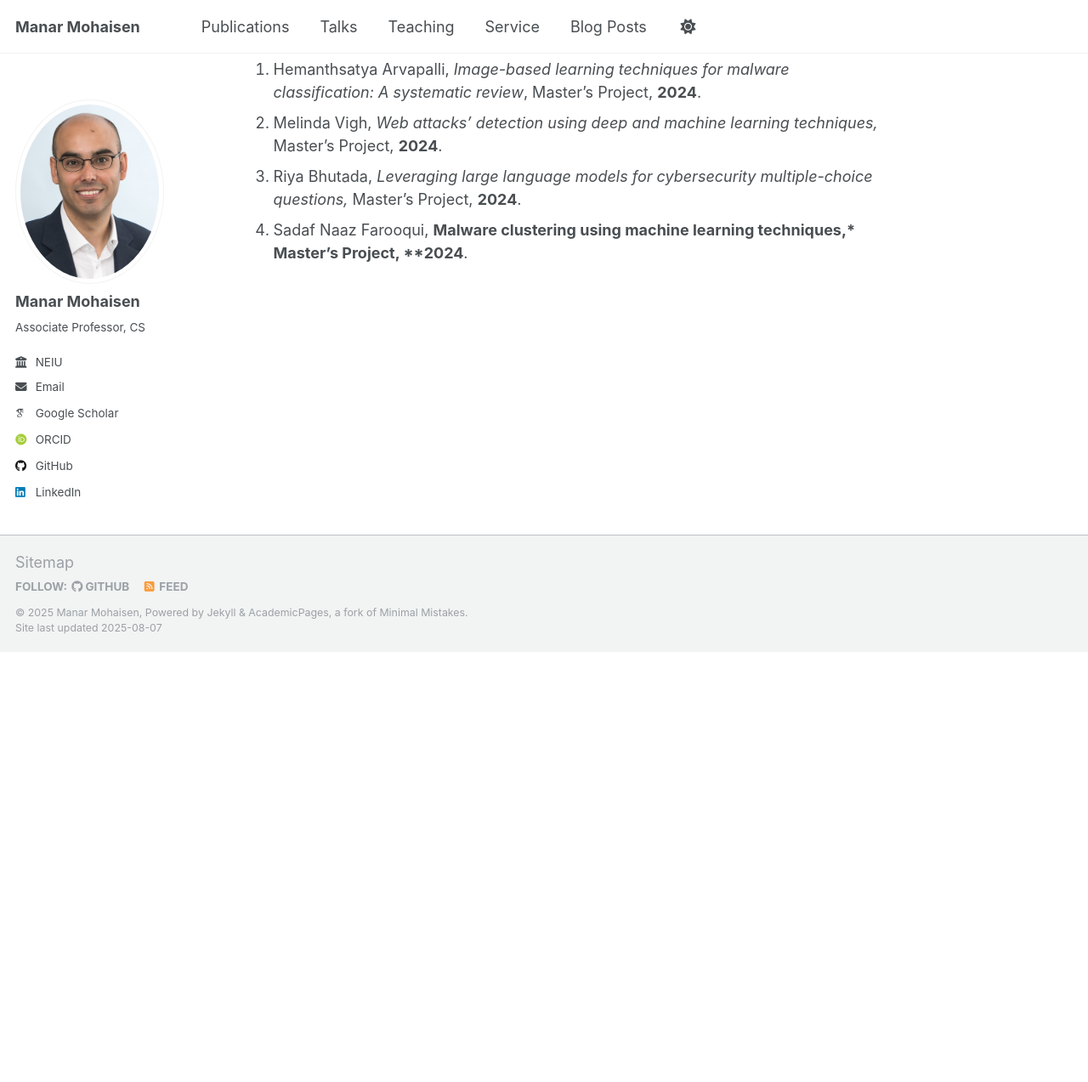
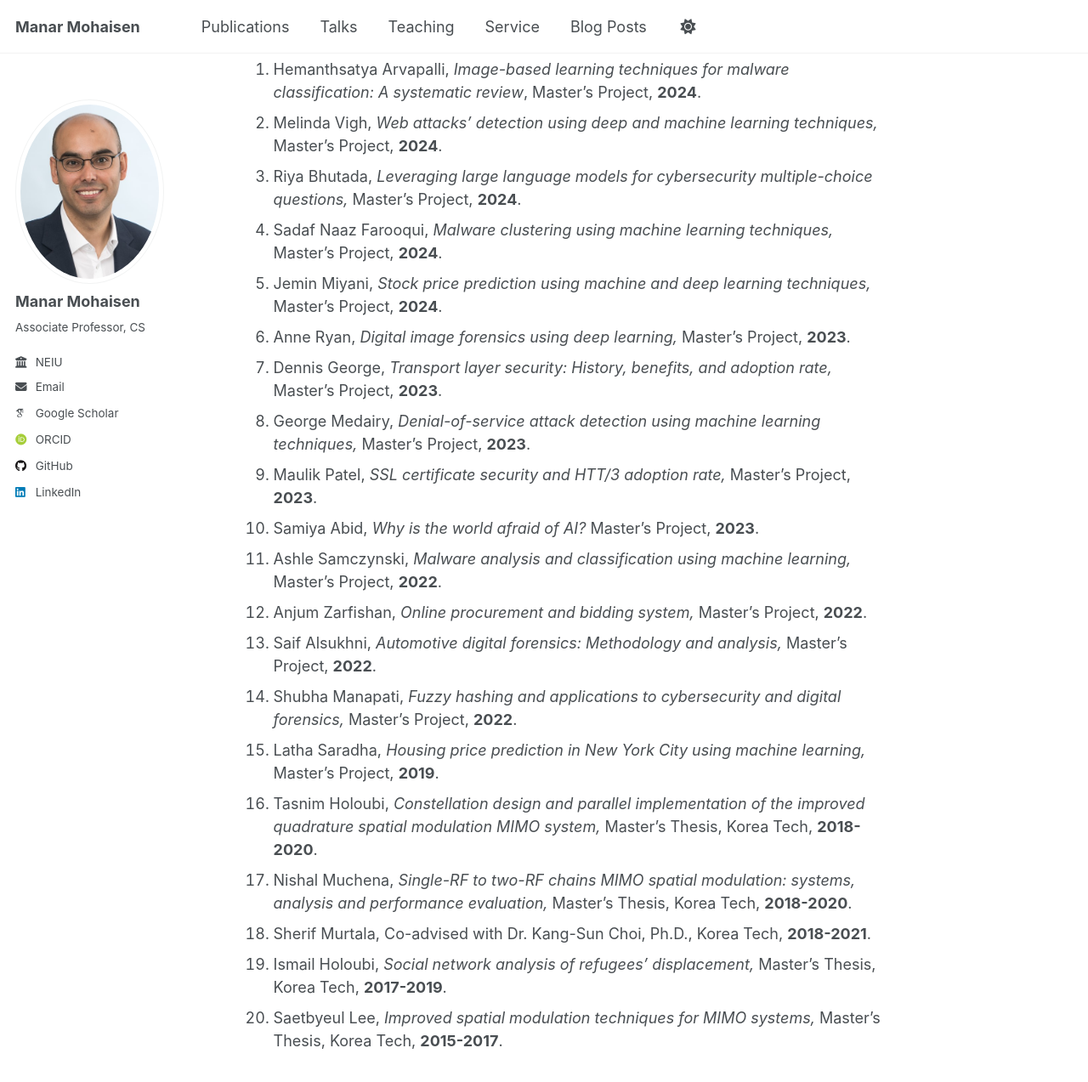
Before and after one commit to manarmohaisen/manarmohaisen.github.io, a Jekyll site: the page built from _pages/about.md, in a window 1280 px wide and 1400 px high, scrolled down 633 px. Shown: the top 1273 px of the window at 85% size. Built offline with Jekyll 4.4.1, drawn with Linux system fonts in a browser that asks for light colours; some web fonts are replaced; a script that is not in the unit is left out.

Commit message:
Update about.md

```diff
--- a/_pages/about.md
+++ b/_pages/about.md
@@ -23,4 +23,20 @@ Acandemic Advising
 1.	Hemanthsatya Arvapalli, *Image-based learning techniques for malware classification: A systematic review*, Master's Project, **2024**.
 2.	Melinda Vigh, *Web attacks’ detection using deep and machine learning techniques,* Master's Project, **2024**.
 3.	Riya Bhutada, *Leveraging large language models for cybersecurity multiple-choice questions,* Master's Project, **2024**.
-4.	Sadaf Naaz Farooqui, **Malware clustering using machine learning techniques,* Master's Project, **2024**.
+4.	Sadaf Naaz Farooqui, *Malware clustering using machine learning techniques,* Master's Project, **2024**.
+5.	Jemin Miyani, *Stock price prediction using machine and deep learning techniques,* Master's Project, **2024**.
+6.	Anne Ryan, *Digital image forensics using deep learning,* Master's Project, **2023**.
+7.	Dennis George, *Transport layer security: History, benefits, and adoption rate,* Master's Project, **2023**.
+8.	George Medairy, *Denial-of-service attack detection using machine learning techniques,* Master's Project, **2023**.
+9.	Maulik Patel, *SSL certificate security and HTT/3 adoption rate,* Master's Project, **2023**.
+10.	Samiya Abid, *Why is the world afraid of AI?* Master's Project, **2023**.
+11.	Ashle Samczynski, *Malware analysis and classification using machine learning,* Master's Project, **2022**.
+12.	Anjum Zarfishan, *Online procurement and bidding system,* Master's Project, **2022**.
+13.	Saif Alsukhni, *Automotive digital forensics: Methodology and analysis,* Master's Project, **2022**.
+14.	Shubha Manapati, *Fuzzy hashing and applications to cybersecurity and digital forensics,* Master's Project, **2022**.
+15.	Latha Saradha, *Housing price prediction in New York City using machine learning,* Master's Project, **2019**.
+16.	Tasnim Holoubi, *Constellation design and parallel implementation of the improved quadrature spatial modulation MIMO system,* Master's Thesis, Korea Tech, **2018-2020**.
+17.	Nishal Muchena, *Single-RF to two-RF chains MIMO spatial modulation: systems, analysis and performance evaluation,* Master's Thesis, Korea Tech, **2018-2020**.
+18.	Sherif Murtala, Co-advised with Dr. Kang-Sun Choi, Ph.D., Korea Tech, **2018-2021**.
+19.	Ismail Holoubi, *Social network analysis of refugees' displacement,* Master's Thesis, Korea Tech, **2017-2019**.
+20.	Saetbyeul Lee, *Improved spatial modulation techniques for MIMO systems,* Master's Thesis, Korea Tech, **2015-2017**.
```
